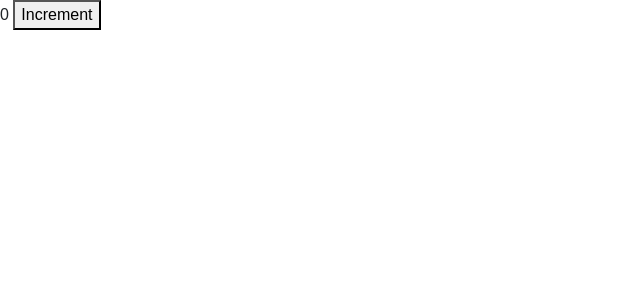
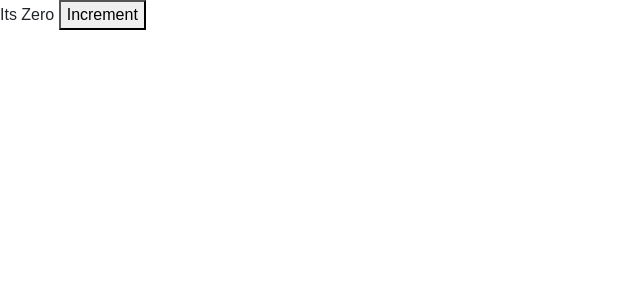
Before and after one commit to khalidmunir/react-cart-template, a React (Create React App) app: page / in a window 1280 px wide. Shown: the top 300 px of the page, without its empty margins (0-640 px from the left). Built offline with nearby package versions, Linux system fonts and the light colour scheme.

Commit message:
format the count - human readable

```diff
--- a/src/components/counter.jsx
+++ b/src/components/counter.jsx
@@ -7,11 +7,15 @@ class Counter extends Component {
     render() {
         return (
         <React.Fragment>
-            <span> { this.state.count } </span>
+            <span> { this.formattedCount() } </span>
             <button>Increment</button>
         </React.Fragment>
         )
     }
+
+    formattedCount() {
+        return this.state.count === 0 ? 'Its Zero' : this.state.count
+    }
 }
 
 export default Counter
```
